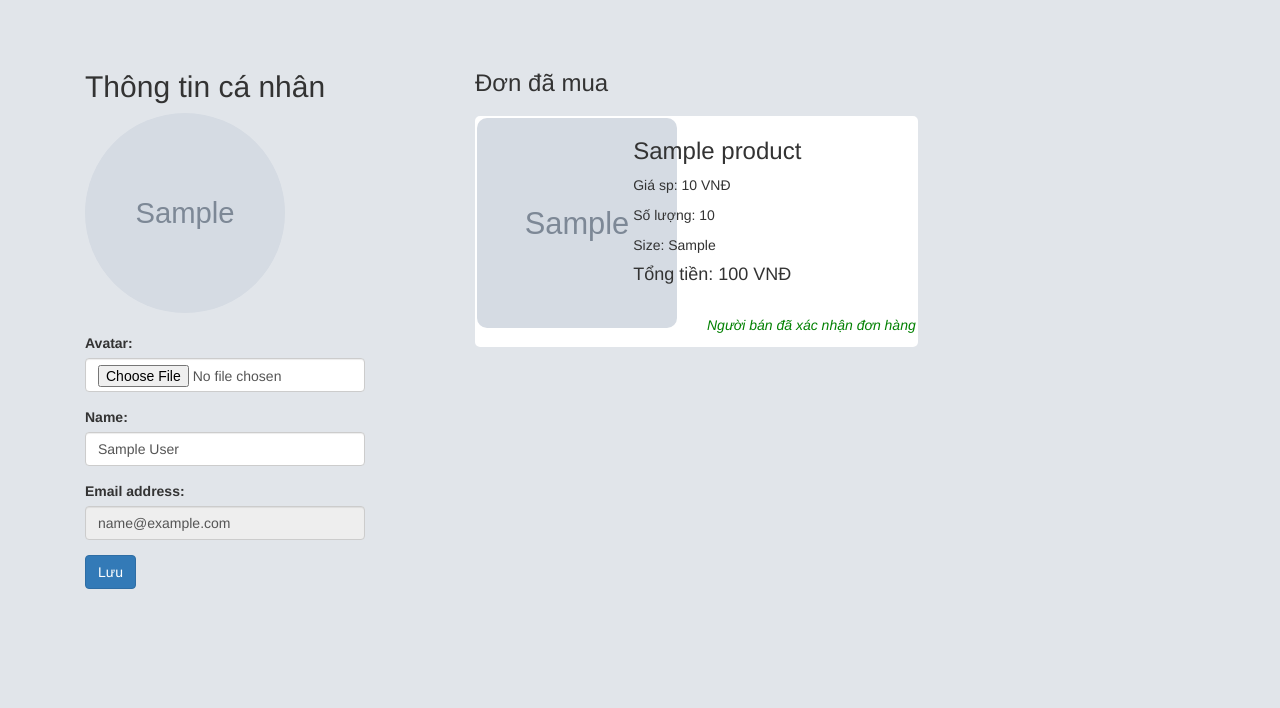
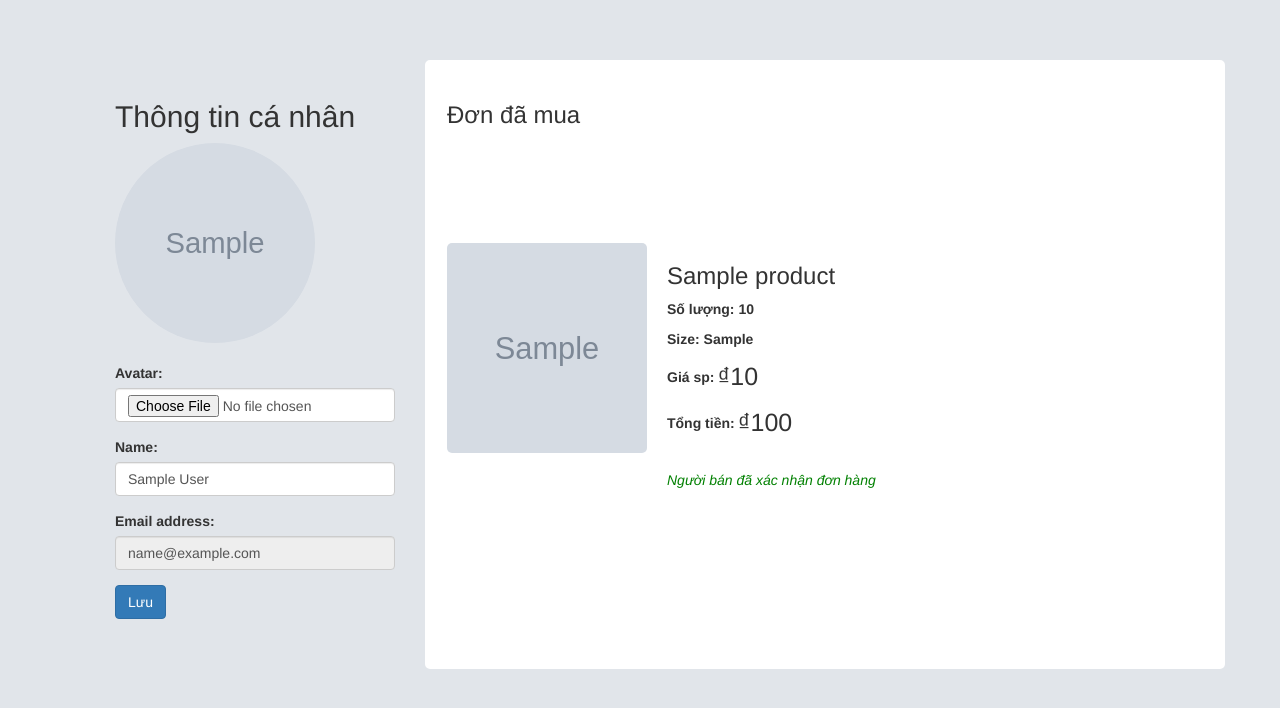
Before and after one commit to nhan-bui/Digital_fashion_shop, a Flask app: page /user in a window 1280 px wide. Shown: the part 52-760 px from the top of the page. Run offline with Flask 3, Linux system fonts and the light colour scheme; a user stored in the database is signed in; tables that the repository leaves empty hold one stand-in row (values such as "Sample post"); grey boxes marked "Sample" are stand-in pictures; some libraries are stand-ins or nearby versions.

Commit message:
still css

```diff
--- a/templates/layout/base.html
+++ b/templates/layout/base.html
@@ -16,6 +16,10 @@
     <script src="https://maxcdn.bootstrapcdn.com/bootstrap/3.4.1/js/bootstrap.min.js"></script>
     <link href="{{url_for('static', filename='css/style.css') }}" rel="stylesheet">
     <script src="https://cdnjs.cloudflare.com/ajax/libs/numeral.js/2.0.6/numeral.min.js"></script>
+
+
+
+
     <style>
         .image-container {
           position: relative;
@@ -59,8 +63,8 @@
         .wrap-form {
           display: flex;
           align-items: center;
-          flex-wrap: nowrap;
-          width:100%;
+          flex-wrap: wrap;
+<!--          width:100%;-->
         }
 
         .card {
@@ -80,8 +84,10 @@
 
         .wrap-card {
             display: flex;
-            flex-wrap: nowrap;
+            flex-wrap: wrap;
             width:100%;
+            height:440px;
+            overflow:auto;
 
 
         }
@@ -91,14 +97,33 @@
         }
 
         .card2 {
+            overflow:hidden;
             border: 2px solid white;
-            display: inline-block;
+            display: flex;
             border-radius: 5px;
             margin-top:10px;
+            flex-wrap: wrap;
+            background-color:white
         }
         body {
             background-color:#e1e5ea;
         }
+        .item-view {
+
+              display: flex;
+<!--              justify-content: center;-->
+<!--              align-content: center;-->
+              column-gap: 0.5em;
+              row-gap:0.5em;
+              flex-wrap: wrap;
+
+        }
+
+
+        @media (max-width: 767px) {
+         .item-view {
+            flex-wrap: wrap; /* Cho phép các sản phẩm xuống dòng */
+         }
 
 
 
--- a/templates/user.html
+++ b/templates/user.html
@@ -10,8 +10,8 @@
 {% block content %}
 
 <div class="container" style="margin-top:30px">
-  <div class="row">
-    <div class="col-sm-4">
+  <div class="item-view" style="">
+    <div class="section1" style="margin:30px 30px 30px 30px">
         <h2>Thông tin cá nhân</h2>
         <div class="circle-image">
             <img src="{{current_user.avatar_path}}" width="200px" style="border-radius:90px;object-fit:cover;overflow:hidden"><br>
@@ -53,21 +53,27 @@
 
 
     </div>
-    <div class="col-sm-8">
+    <div class="card2" style="flex:1; padding:20px; overflow:hidden">
         <h3>Đơn đã mua</h3>
         {% for bill in bills %}
-        <div class="card">
-          <div class="row no-gutters">
-            <div class="col-md-4">
-              <img src="{{bill.product.image}}" alt="{{bill.product.name}}" class="card-img" style="width: 200px; height: 210px; border-radius: 10px;">
-            </div>
-            <div class="col-md-8">
-              <div class="card-body">
+        <div class="wrap-card" style="height:300px">
+
+              <img src="{{bill.product.image}}" alt="{{bill.product.name}}" class="card-img" style="margin-right: 20px;width: 200px; height: 210px; border-radius: 5px;">
+              <div class="card-body" style="margin-left:0px">
                   <h3 class="card-title">{{bill.product.name}}</h3>
-                  <p>Giá sp: {{bill.product.price}} VNĐ</p>
-                  <p>Số lượng: {{bill.quantity}}</p>
-                  <p>Size: {{bill.size}}</p>
-                  <h4>Tổng tiền: {{bill.product.price * bill.quantity}} VNĐ</h4>
+                  <p><strong>Số lượng: {{bill.quantity}}</strong></p>
+                  <p><strong>Size: {{bill.size}}</strong></p>
+                  <div class="wrap-form">
+                      <p class="card-text"><strong> Giá sp: </strong></p>
+                        <p style="font-size:25px; margin-left:3px">{{ '₫{:,.0f}'.format(bill.product.price) }}</p>
+                  </div>
+
+
+                  <div class="wrap-form">
+                        <p class="card-text"> <strong>Tổng tiền: </strong></p>
+                        <p style="font-size:25px; margin-left:3px">{{ '₫{:,.0f}'.format(bill.product.price * bill.quantity) }}</p>
+                  </div>
+
                   <br>
                   {% if bill.admin_confirm %}
                   <p style="color:green; float:right"><em>Người bán đã xác nhận đơn hàng</em></p>
@@ -75,8 +81,7 @@
                   <p style="color:gray; float:right"><em>Người bán chưa xác nhận đơn hàng</em></p>
                   {% endif %}
               </div>
-            </div>
-          </div>
+
         </div>
 <br>
 
```
Also changed, not shown: templates/cart.html (+10 -6 lines), templates/index.html (+7 -7 lines), templates/product.html (+3 -4 lines).
